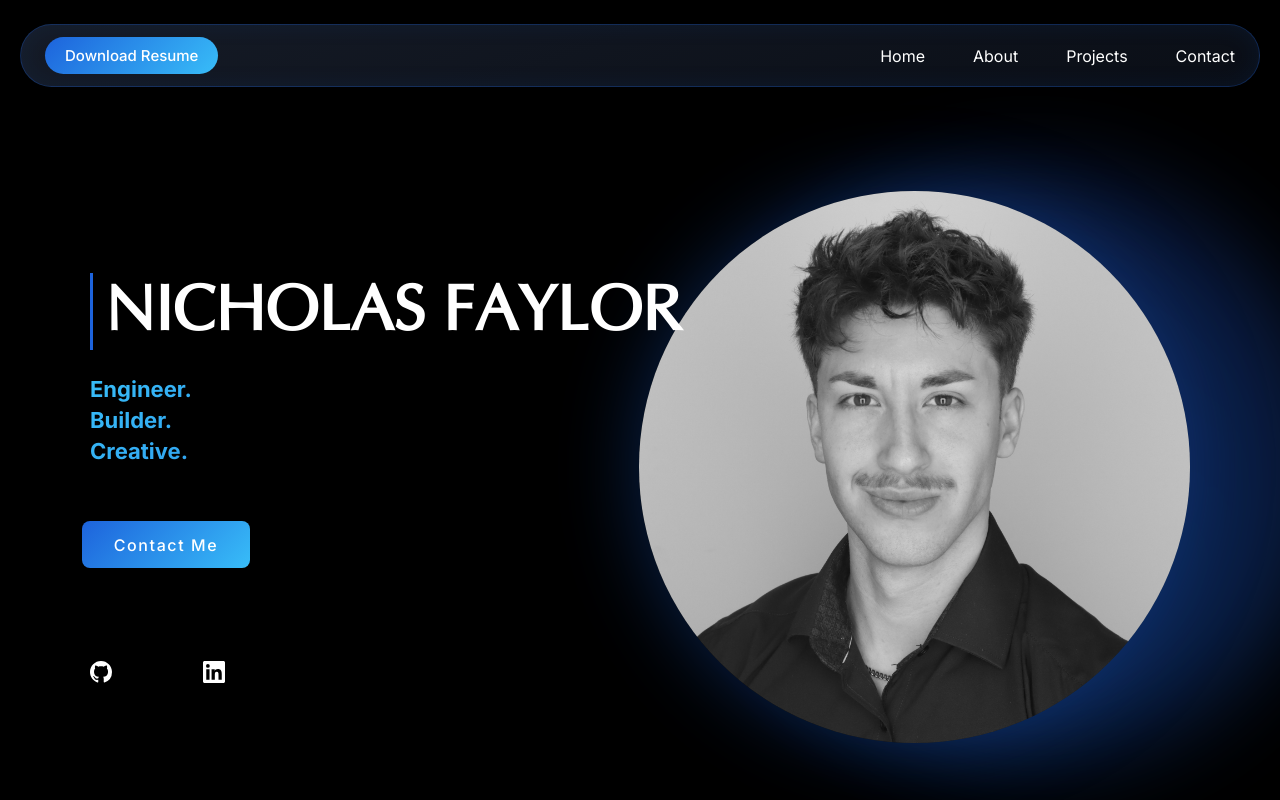
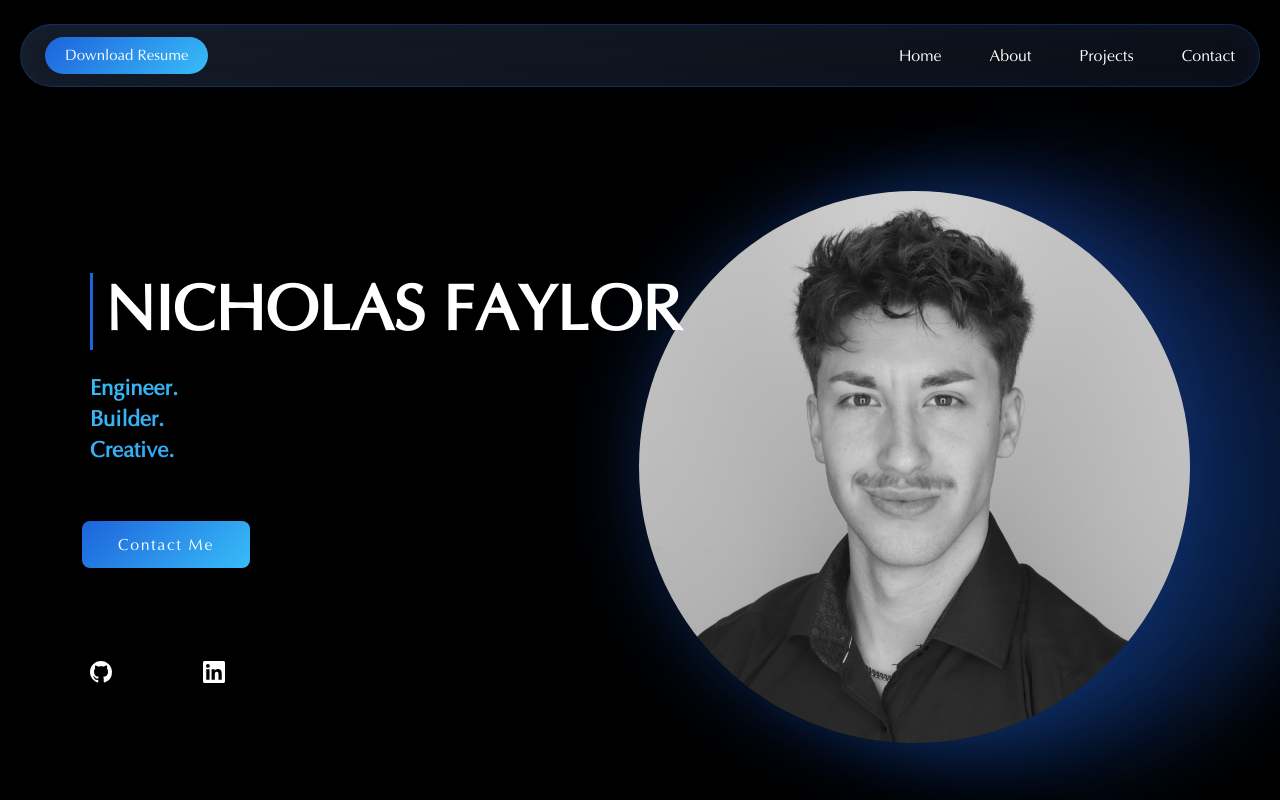
Before and after one commit to nickfaylor/portfolio, a Next.js app: page / in a window 1280 px wide. Shown: the top 800 px of the page. Built offline with nearby package versions, Linux system fonts and the light colour scheme.

Commit message:
adjusted p font to Optima

```diff
--- a/app/globals.css
+++ b/app/globals.css
@@ -3,7 +3,7 @@
 @theme inline {
   --color-background: #000000;
   --color-foreground: #ffffff;
-  --font-sans: var(--font-minion);
+  --font-sans: var(--font-optima);
   --font-heading: var(--font-optima);
 
   /* Guardian blue accent palette */
@@ -42,7 +42,7 @@
 body {
   background: #000000;
   color: #ffffff;
-  font-family: var(--font-inter), Inter, sans-serif;
+  font-family: var(--font-sans), sans-serif;
 }
 
 @media (prefers-reduced-motion: reduce) {
```
